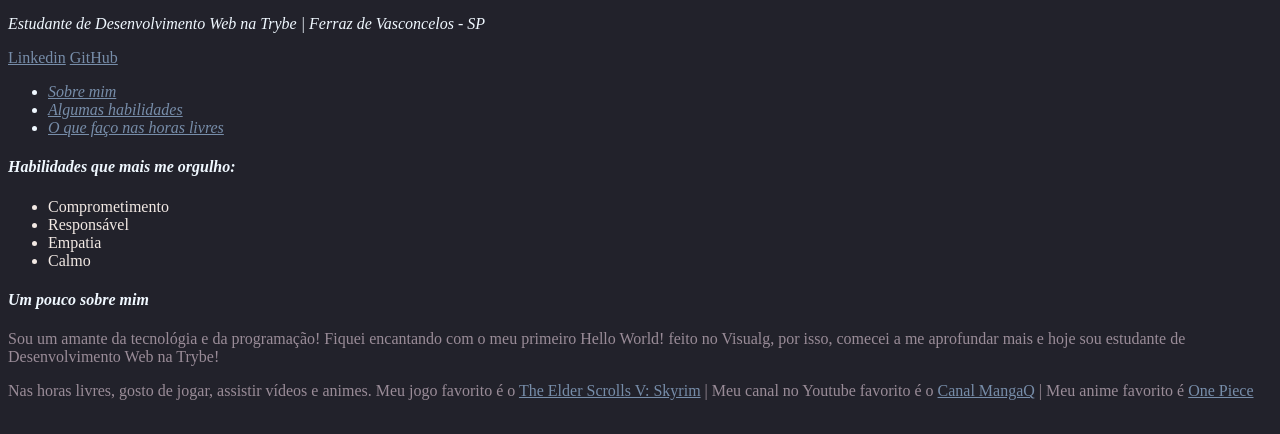
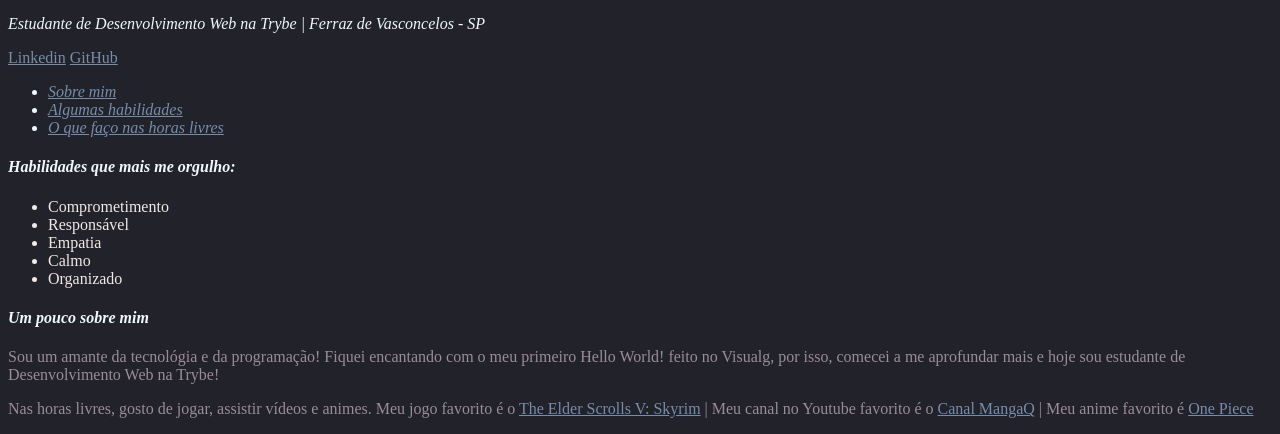
Before and after one commit to oleonardohenrique/oleonardohenrique.github.io, a plain HTML site: page index.html in a window 1280 px wide. Shown: the part 575-1009 px from the top of the page. Drawn offline with Linux system fonts and the light colour scheme.

Commit message:
Adiciona nova habilidade

```diff
--- a/index.html
+++ b/index.html
@@ -25,6 +25,7 @@
         <li class="lista">Responsável</li>
         <li class="lista">Empatia</li>
         <li class="lista">Calmo</li>
+        <li class="lista">Organizado</li>
     </ul>
     <h4 class="titulos">Um pouco sobre mim</h4>
     <p id="Sobre mim" class="texto">Sou um amante da tecnológia e da programação! Fiquei encantando com o meu primeiro Hello World! feito no Visualg, por isso, comecei a me aprofundar mais e hoje sou estudante de Desenvolvimento Web na Trybe!</p>
```
